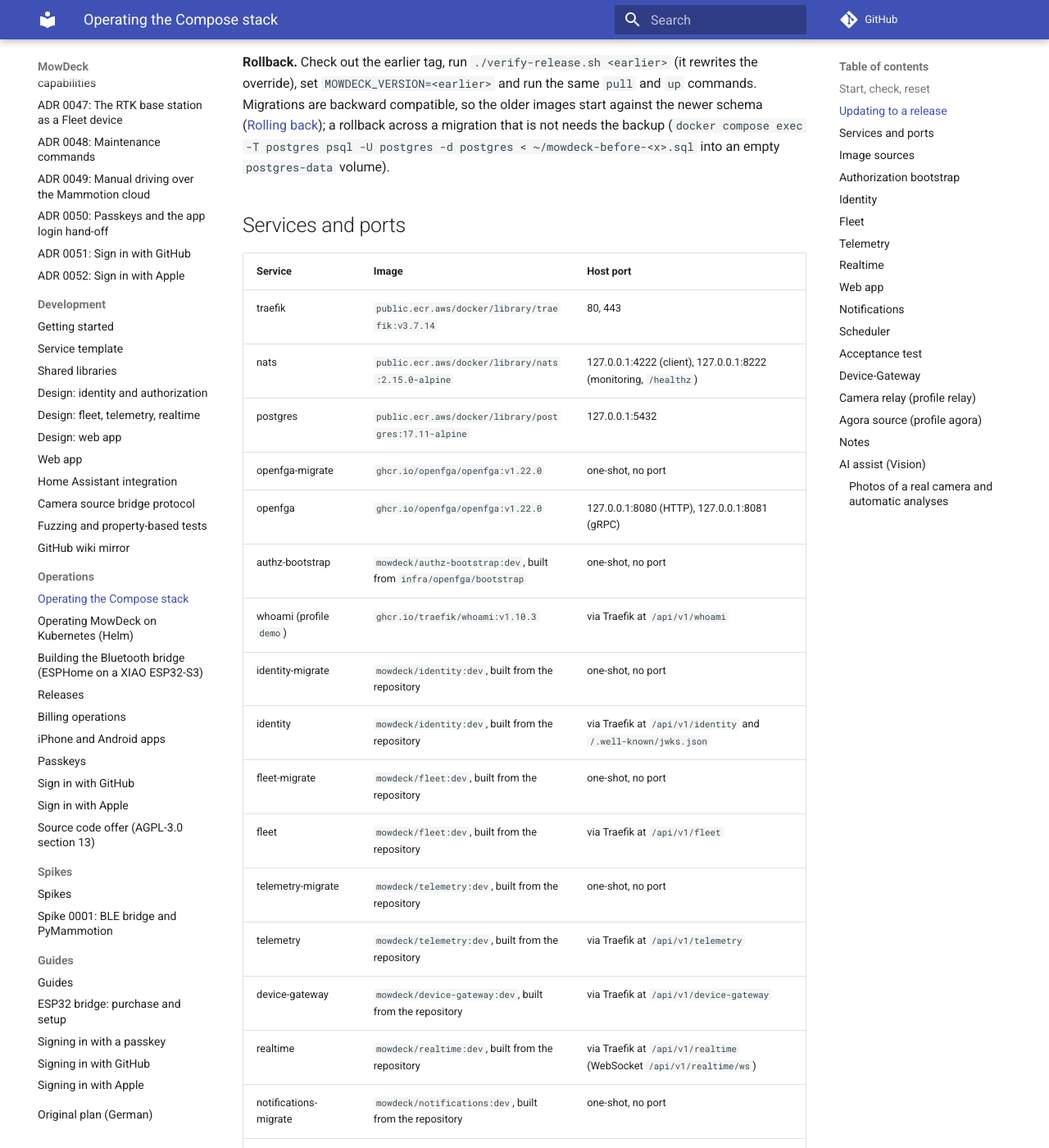
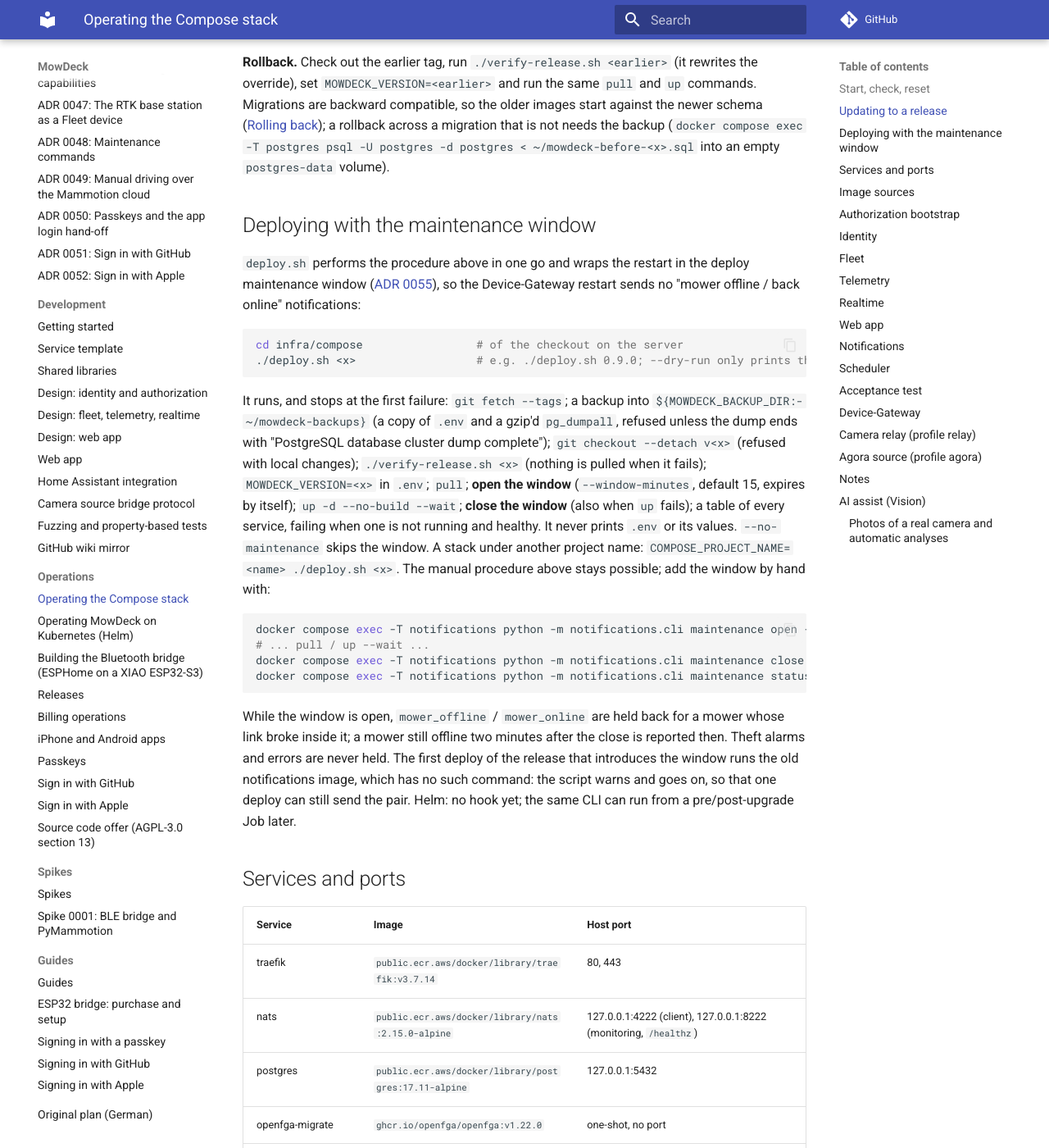
Before and after one commit to lukislp/mowdeck, an MkDocs documentation site: the page built from docs/ops/compose.md, in a window 1280 px wide and 1400 px high, scrolled down 1495 px. Shown: the whole window at 82% size. Built offline with MkDocs 1.6.1 and Material for MkDocs 9.7.7, drawn with Linux system fonts in a browser that asks for light colours; comment, search, counter and statistics services are not loaded.

Commit message:
docs: renumber the deploy maintenance window ADR to 0055, add the ops, README and phases text

````diff
--- a/docs/ops/compose.md
+++ b/docs/ops/compose.md
@@ -38,6 +38,26 @@ docker compose -f docker-compose.yml -f docker-compose.release.yml up -d --no-bu
 agora-bridge (profile `agora`) is never published: it keeps its local image `mowdeck-local/agora-bridge:local`; build it once with `docker compose --profile agora build agora-bridge` before an `up --no-build`.
 
 **Rollback.** Check out the earlier tag, run `./verify-release.sh <earlier>` (it rewrites the override), set `MOWDECK_VERSION=<earlier>` and run the same `pull` and `up` commands. Migrations are backward compatible, so the older images start against the newer schema ([Rolling back](release.md#rolling-back)); a rollback across a migration that is not needs the backup (`docker compose exec -T postgres psql -U postgres -d postgres < ~/mowdeck-before-<x>.sql` into an empty `postgres-data` volume).
+
+## Deploying with the maintenance window
+
+`deploy.sh` performs the procedure above in one go and wraps the restart in the deploy maintenance window ([ADR 0055](../adr/0055-deploy-maintenance-window.md)), so the Device-Gateway restart sends no "mower offline / back online" notifications:
+
+```bash
+cd infra/compose                 # of the checkout on the server
+./deploy.sh <x>                  # e.g. ./deploy.sh 0.9.0; --dry-run only prints the steps
+```
+
+It runs, and stops at the first failure: `git fetch --tags`; a backup into `${MOWDECK_BACKUP_DIR:-~/mowdeck-backups}` (a copy of `.env` and a gzip'd `pg_dumpall`, refused unless the dump ends with "PostgreSQL database cluster dump complete"); `git checkout --detach v<x>` (refused with local changes); `./verify-release.sh <x>` (nothing is pulled when it fails); `MOWDECK_VERSION=<x>` in `.env`; `pull`; **open the window** (`--window-minutes`, default 15, expires by itself); `up -d --no-build --wait`; **close the window** (also when `up` fails); a table of every service, failing when one is not running and healthy. It never prints `.env` or its values. `--no-maintenance` skips the window. A stack under another project name: `COMPOSE_PROJECT_NAME=<name> ./deploy.sh <x>`. The manual procedure above stays possible; add the window by hand with:
+
+```bash
+docker compose exec -T notifications python -m notifications.cli maintenance open --minutes 15
+# ... pull / up --wait ...
+docker compose exec -T notifications python -m notifications.cli maintenance close
+docker compose exec -T notifications python -m notifications.cli maintenance status
+```
+
+While the window is open, `mower_offline` / `mower_online` are held back for a mower whose link broke inside it; a mower still offline two minutes after the close is reported then. Theft alarms and errors are never held. The first deploy of the release that introduces the window runs the old notifications image, which has no such command: the script warns and goes on, so that one deploy can still send the pair. Helm: no hook yet; the same CLI can run from a pre/post-upgrade Job later.
 
 ## Services and ports
 
````
Also changed, not shown: docs/adr/0055-deploy-maintenance-window.md (renamed from docs/adr/0053-deploy-maintenance-window.md, +1 -1 lines), docs/adr/README.md (+1 -1 lines), docs/phases.md (+1 -0 lines), services/notifications/README.md (+7 -0 lines), 8 other files.
